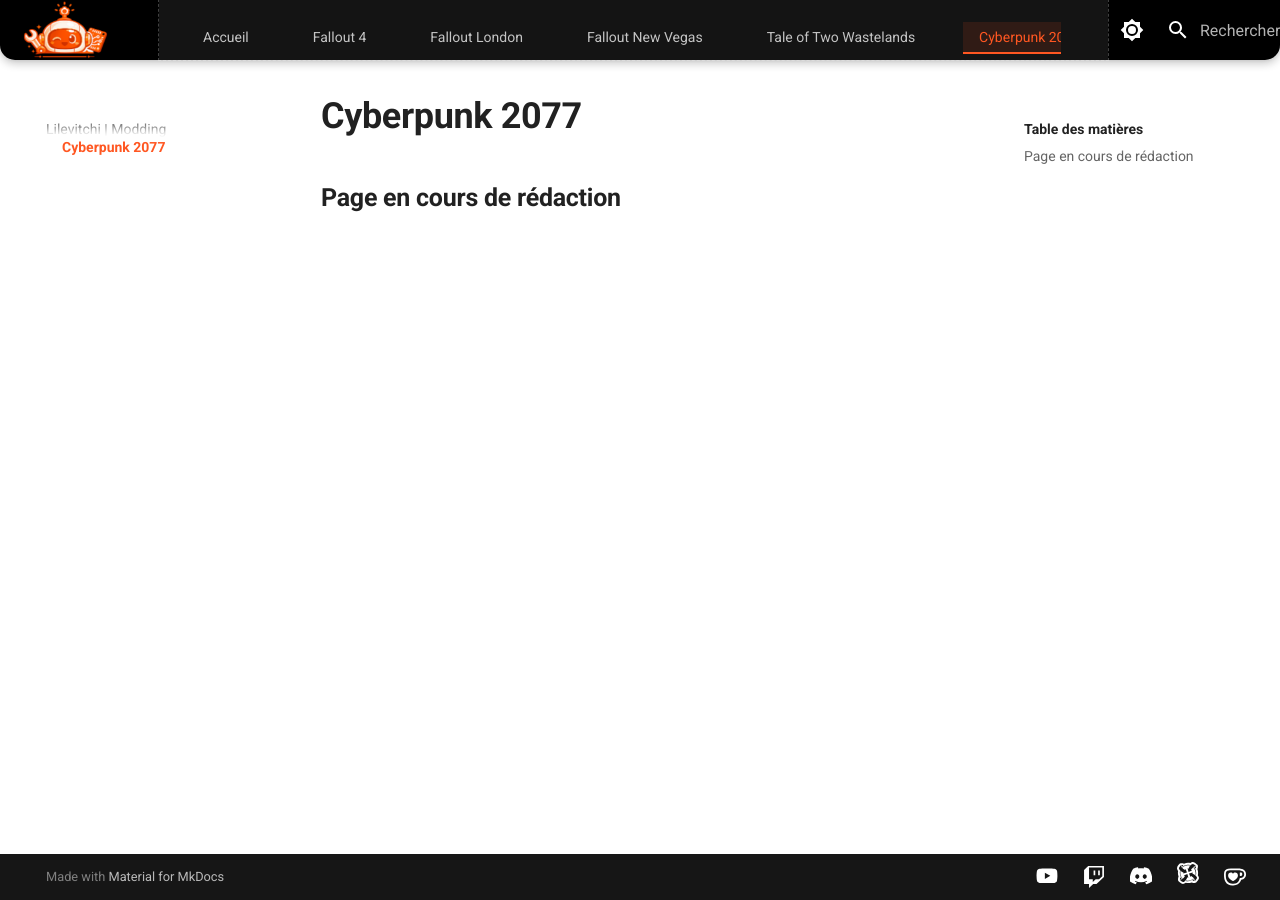
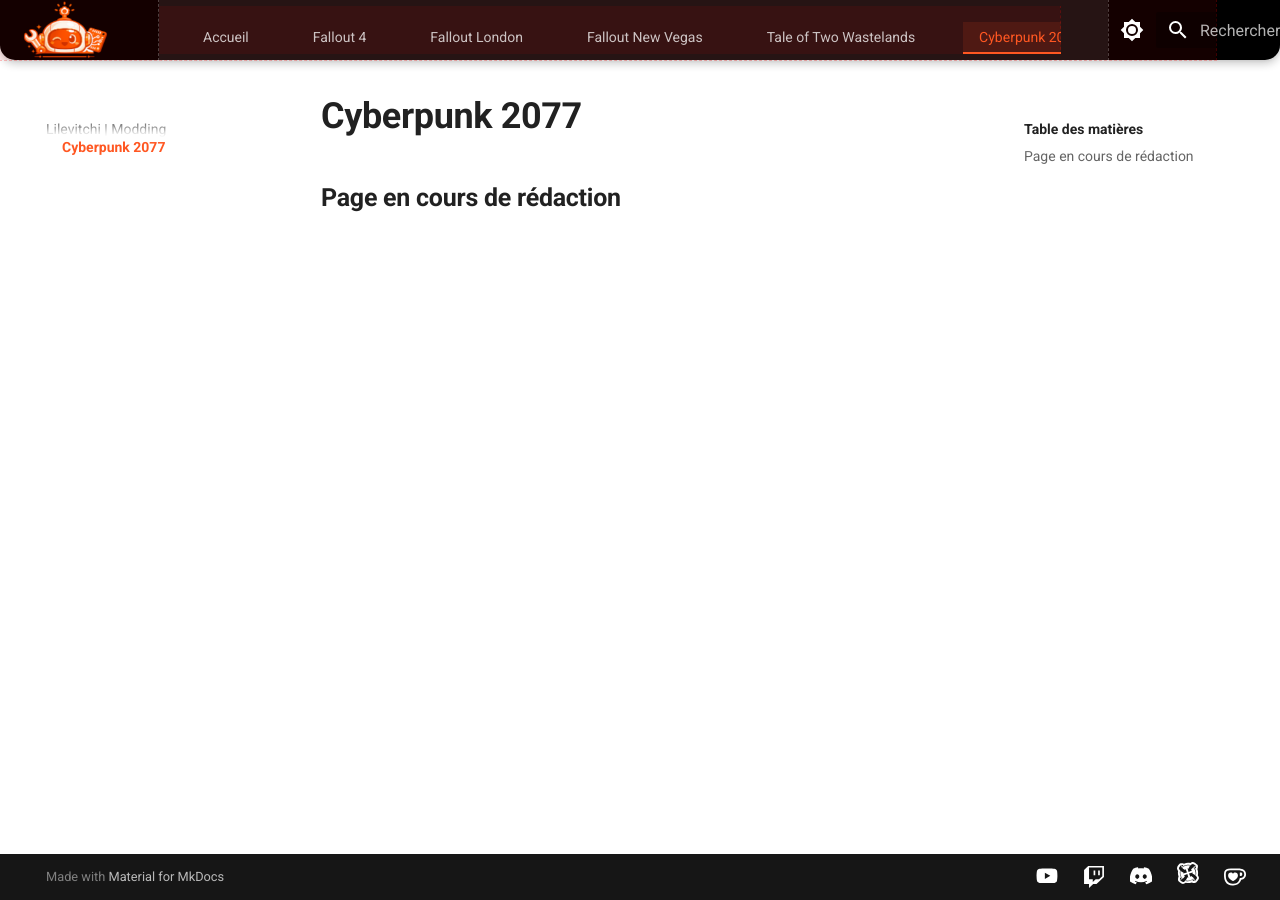
Before and after one commit to Lilevitchi/lilevitchi.github.io, an MkDocs documentation site: the page built from docs/cyberpunk/index.md, in a window 1280 px wide. Built offline with MkDocs 1.6.1 and Material for MkDocs 9.7.7, drawn with Linux system fonts in a browser that asks for light colours.

Commit message:
Update extra.css

```diff
--- a/docs/stylesheets/extra.css
+++ b/docs/stylesheets/extra.css
@@ -86,6 +86,8 @@
   display: flex;
   align-items: center;
   height: var(--header-height);
+  background-color: rgba(255, 255, 255, 0.08);
+  outline: 1px dashed rgba(255, 255, 255, 0.25);
 }
 
 /* Largeur et centrage du contenu */
@@ -98,6 +100,8 @@
  /* margin: 0 auto;
   margin-right: auto;*/
   padding-left: 12px;
+  background-color: rgba(255, 0, 0, 0.08);
+  outline: 1px dashed rgba(255, 0, 0, 0.25);
 }
 
 /* Logo */
```
